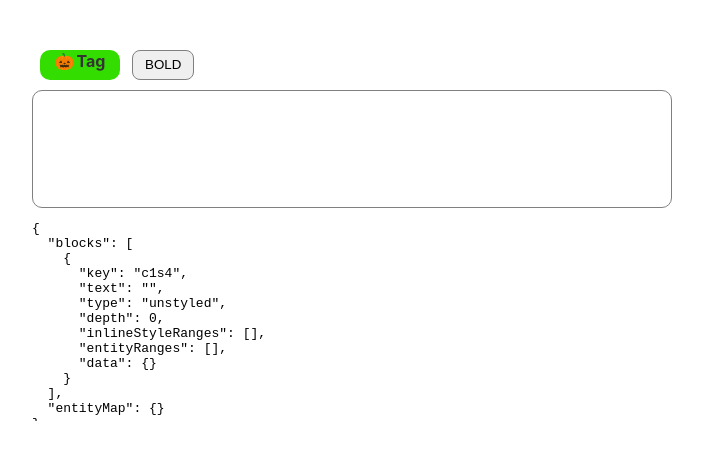
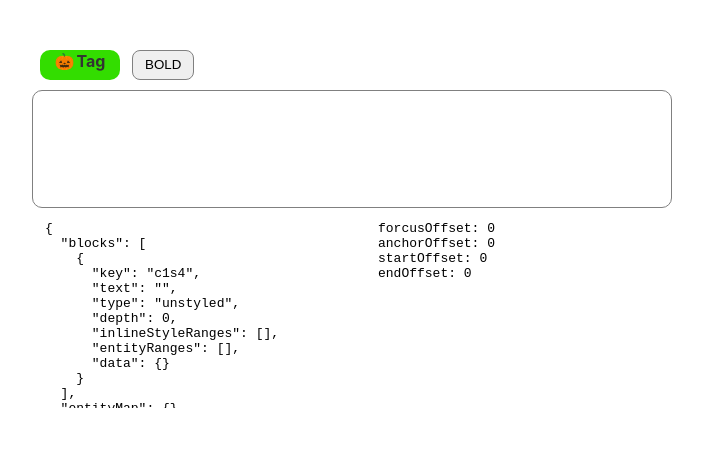
Before and after one commit to fourside/draftjs-sample, a React (Create React App) app: page / in a window 1280 px wide. Shown: the top 460 px of the page, without its empty margins (288-991 px from the left). Built offline with nearby package versions, Linux system fonts and the light colour scheme.

Commit message:
show focus offset

```diff
--- a/src/App.css
+++ b/src/App.css
@@ -18,3 +18,8 @@
   font-style: italic;
   text-align: center;
 }
+
+.consoleColumn {
+  width: 50%;
+  margin: 1em 1em;
+}
--- a/src/EditorSample.tsx
+++ b/src/EditorSample.tsx
@@ -58,6 +58,22 @@ export const EditorSample: React.FC<Props> = (props) => {
     return defaultKeyBinding;
   }
 
+  const getFocusLog = () => {
+    const selection = editorState.getSelection()
+    const focuses = [
+`forcusOffset: ${selection.getFocusOffset()}`,
+`anchorOffset: ${selection.getAnchorOffset()}`,
+`startOffset: ${selection.getStartOffset()}`,
+`endOffset: ${selection.getEndOffset()}`,
+    ];
+    const log = focuses.join("\n");
+    return (
+      <>
+        {log}
+      </>
+    )
+  }
+
   // console.log('render')
   return (
     <div style={styles.container}>
@@ -77,9 +93,14 @@ export const EditorSample: React.FC<Props> = (props) => {
           blockRendererFn={blockRenderer}
         />
       </div>
-      <pre style={styles.console}>
-        {JSON.stringify(convertToRaw(editorState.getCurrentContent()), null, '  ')}
-      </pre>
+      <div style={styles.console}>
+        <pre className="consoleColumn">
+          {JSON.stringify(convertToRaw(editorState.getCurrentContent()), null, '  ')}
+        </pre>
+        <pre>
+          {getFocusLog()}
+        </pre>
+      </div>
     </div>
   );
 };
@@ -113,6 +134,7 @@ const styles = {
   console: {
     maxHeight: '200px',
     overflowY: 'scroll' as const,
+    display: 'flex',
   },
   tag: {
     cursor: 'pointer',
```
